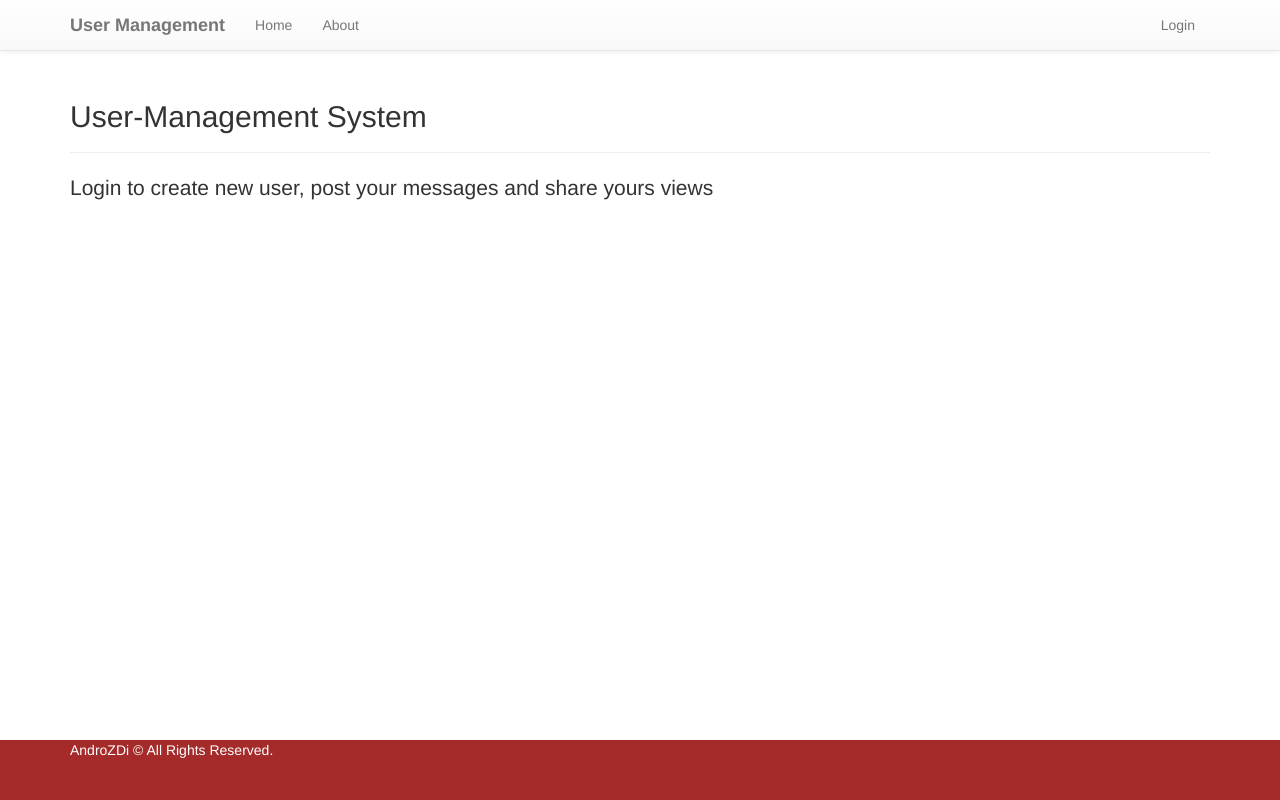
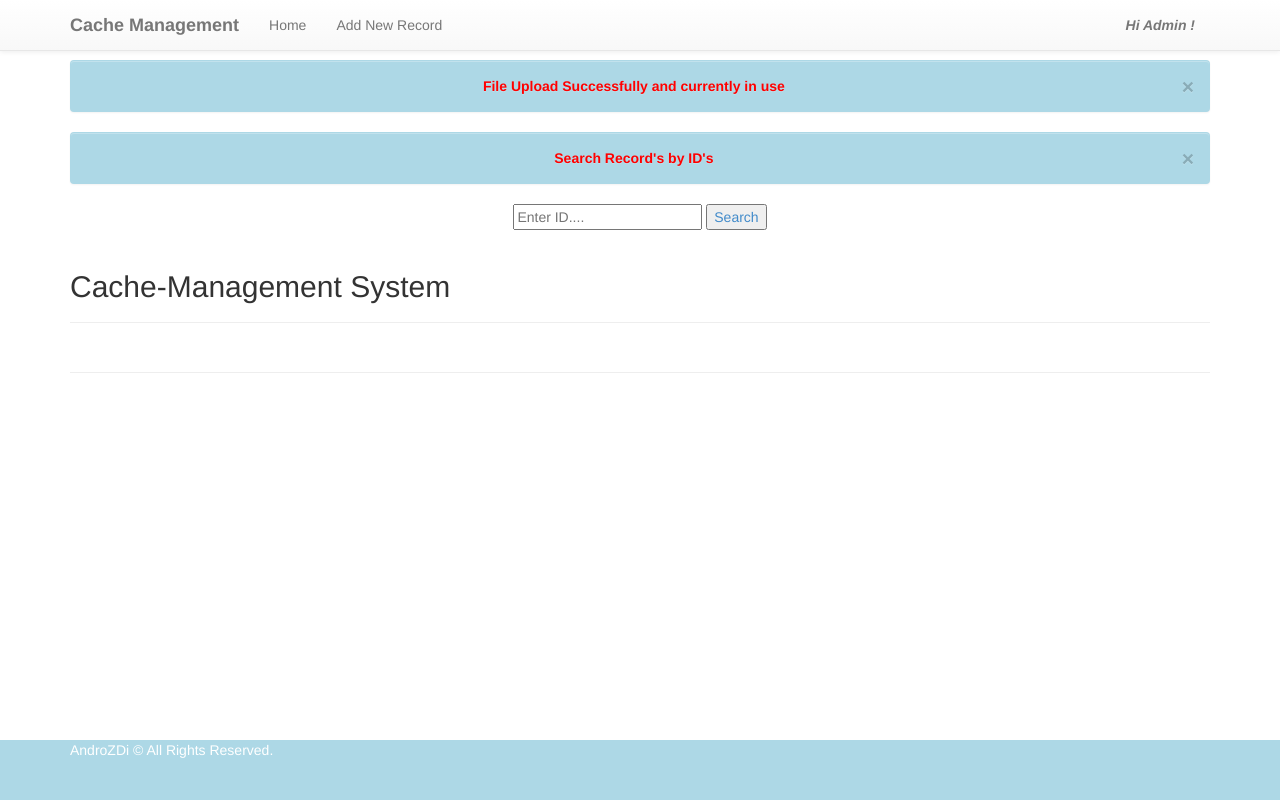
Before and after one commit to hriks/cache_python, a Flask app: template templates/pages/placeholder.home.html in a window 1280 px wide. Run offline with Flask 2, Linux system fonts and the light colour scheme; the template is opened without the code that fills it, so the values that code supplies are empty; some libraries are stand-ins or nearby versions.

Commit message:
dashboard page implemented

```diff
--- a/app.py
+++ b/app.py
@@ -2,11 +2,11 @@ from flask import Flask, render_template, request, redirect, url_for,\
     session, flash
 from flask.ext.sqlalchemy import SQLAlchemy
 from logging import Formatter, FileHandler
-import models
 from functools import wraps
-import flask_login_auth
 from forms import *
 import logging
+import sys
+import csv
 
 
 app = Flask(__name__)
@@ -16,30 +16,8 @@ db = SQLAlchemy(app)
 
 
 # Decorator's
-def login_requied(f):
-    @wraps(f)
-    def wrap(*args, **kwargs):
-        if 'name' in session:
-            return f(*args, **kwargs)
-        else:
-            flash(' Sorry! You Need to Login to view this page')
-            return redirect(url_for('login'))
-    return wrap
 
-
-def logout_requied(f):
-    @wraps(f)
-    def wrap(*args, **kwargs):
-        if 'name' in session:
-            flash(
-                ' Sorry! You are logged in Already. Logout to Do your Action')
-            return redirect(url_for('home'))
-        else:
-            return f(*args, **kwargs)
-    return wrap
-
-
-def auth_requied(f):
+def id_requied(f):
     @wraps(f)
     def wrap(*args, **kwargs):
         if session['role'] == 'admin':
@@ -54,8 +32,6 @@ def auth_requied(f):
 
 
 @app.route('/register', methods=['GET', 'POST'])
-@login_requied
-@auth_requied
 def register():
     form = RegisterForm(request.form)
     if request.method == 'POST':
@@ -76,68 +52,14 @@ def register():
 
 @app.route('/', methods=['GET', 'POST'])
 def home():
-    messages = models.message_show()
-    return render_template('pages/placeholder.home.html', messages=messages, session=session) # noqa
-
-
-@app.route('/about')
-def about():
-    return render_template('pages/placeholder.about.html')
-
-
-@app.route('/users')
-@login_requied
-def users():
-    users = models.users()
-    return render_template('pages/placeholder.users.html', users=users)
-
-
-@app.route('/logout')
-@login_requied
-def logout():
-    session.clear()
-    return redirect(url_for('home'))
-
-
-@app.route('/login', methods=['GET', 'POST'])
-@logout_requied
-def login():
-    error = None
-    session.clear()
-    form = LoginForm(request.form)
-    if request.method == 'POST':
-        username = form.name.data
-        password = form.password.data
-        value = flask_login_auth.authenticate(username, password)
-        if (value == 1):
-            role = flask_login_auth.role_authenticate(username, password)
-            blocked = flask_login_auth.blocked(username, password)
-            if not blocked:
-                session['name'] = username
-                session['role'] = role
-                session['editid'] = None
-                count = models.count_show(username)
-                messages = models.message_show()
-                if count[0][0]:
-                    session['count'] = count[0][0] + 1
-                    new_count = session['count']
-                new_count = models.count_add(username, new_count)
-                models.count_show(username)
-                return render_template('pages/placeholder.home.html', session=session, messages=messages) # noqa
-            else:
-                error = 'Your Account is blocked !\
-                Please contact Admin'
-                return render_template(
-                    'forms/login.html', form=form, error=error)
-        else:
-            error = 'Invalid username or password \
-            Please try again!'
-            return render_template('forms/login.html', form=form, error=error)
-    return render_template('forms/login.html', form=form)
+    input_file = csv.DictReader(open(sys.argv[1]))
+    for i in input_file:
+        print i
+    return render_template('pages/placeholder.home.html') # noqa
 
 
 @app.route('/search', methods=['GET', 'POST'])
-@login_requied
+@id_requied
 def search():
     search = request.form['search']
     match = flask_login_auth.searchbox(search)
@@ -146,16 +68,7 @@ def search():
                            match=match)
 
 
-@app.route('/index')
-@login_requied
-def index():
-    project = flask_login_auth.show_project(session['usersid'])
-    session['project'] = project
-    return render_template('pages/placeholder.home.html', session=session)
-
-
 @app.route('/message', methods=['GET', 'POST'])
-@login_requied
 def message():
     if request.method == 'POST':
         models.post_messages(
@@ -164,7 +77,7 @@ def message():
 
 
 @app.route('/delete', methods=['GET', 'POST'])
-@login_requied
+@id_requied
 def delete():
     if request.method == 'POST':
         models.message_delete(
@@ -172,17 +85,8 @@ def delete():
         return redirect(url_for('home'))
 
 
-@app.route('/block', methods=['GET', 'POST'])
-@login_requied
-def block():
-    if request.method == 'POST':
-        models.block(
-            request.form['submit'], request.form['userid'])
-        return redirect(url_for('users'))
-
-
 @app.route('/edit', methods=['GET', 'POST'])
-@login_requied
+@id_requied
 def edit():
     if request.method == 'POST':
         session['editid'] = request.form['submit']
@@ -190,7 +94,7 @@ def edit():
 
 
 @app.route('/update', methods=['GET', 'POST'])
-@login_requied
+@id_requied
 def update():
     if session['editid']:
         userid = session['editid']
--- a/templates/layouts/main.html
+++ b/templates/layouts/main.html
@@ -48,48 +48,47 @@
             <span class="icon-bar"></span>
             <span class="icon-bar"></span>
           </button>
-          <a class="navbar-brand" href="/"><b>User Management</b></a>
+          <a class="navbar-brand" href="/"><b>Cache Management</b></a>
         </div>
         <div class="collapse navbar-collapse" >
           <ul class="nav navbar-nav">
             <li {% if request.endpoint == 'home' %} class="active" {% endif %}><a href="{{ url_for('home') }}">Home</a></li>
-            <li {% if request.endpoint == 'about' %} class="active" {% endif %}><a href="{{ url_for('about') }}">About</a></li>
-            {% if session['name'] %}
-            {% if session['role'] == 'admin' %}
             <li {% if request.endpoint == 'register' %} class="active" {% endif %}><a href="{{ url_for('register') }}">
-            Create New User
+            Add New Record
             </a></li>
-            {% endif %}
-            <li {% if request.endpoint == 'users' %} class="active" {% endif %}><a href="{{ url_for('users') }}">
-            Users </a></li>
-             {% endif %}</a></li>
 
           </ul>
-          <ul class="nav navbar-nav pull-right">{% if session['name'] %}
+          <ul class="nav navbar-nav pull-right">
 
-            <li> <a>
-            <form action="search" method="post" class="form">
-            <input type="text" name="search" placeholder="search User..."> <input type="submit" name= "Search" value ="Search" />
-            </form>
+          <li> <a>
+            <b><i>Hi Admin !</i></b>
             </a></li>
 
-
-          <li> <a>
-            <b><i>Hi {{ session['name'] }}!</i></b>
-            </a></li>
-
-          <li><a href="{{ url_for('logout') }}">Logout</a></li>
-
-          {% else %}
-            <li><a href="{{ url_for('login') }}">Login</a></li>
-          {% endif %}
           </ul>
         </div><!--/.nav-collapse -->
       </div>
     </div>
 
     <!-- Begin page content -->
-    <main id="content" role="main" class="container">
+    <main id="content" role="main" class="container" >
+      <div class="alert alert-block alert-error fade in" style="background-color: lightblue">
+          <a class="close" data-dismiss="alert">&times;</a>
+          <p style="text-align: center; color: red">
+            <b>File Upload Successfully and currently in use</b>
+          </p>
+      </div>
+      <div class="alert alert-block alert-error fade in" style="background-color: lightblue">
+          <a class="close" data-dismiss="alert">&times;</a>
+          <p style="text-align: center; color: red">
+            <b>Search Record's by ID's</b>
+          </p>
+      </div>
+      <a style="text-align: center;">
+        <form action="search" method="post" class="form">
+          <input type="text" name="search" placeholder="Enter ID....">
+          <input type="submit" name= "Search" value ="Search" />
+        </form>
+      </a>
 
       {% with messages = get_flashed_messages() %}
         {% if messages %}
@@ -108,15 +107,9 @@
 
   </div>
 
-  <div id="footer" style="background-color: brown; color: white">
+  <div id="footer" style="background-color: lightblue; color: white">
     <div class="container">
       <p>AndroZDi &copy; All Rights Reserved. </p>
-      {% if session['name'] %}
-          <p>
-            Login count: {{ session['count'] }}
-          </p>
-      {% endif %}
-      {% block footer %}{% endblock %}
     </div>
   </div>
 
@@ -125,12 +118,5 @@
   <script type="text/javascript" src="/static/js/libs/bootstrap-3.1.1.min.js" defer></script>
   <script type="text/javascript" src="/static/js/plugins.js" defer></script>
   <script type="text/javascript" src="/static/js/script.js" defer></script>
-  <script>
-  window._gaq = [['_setAccount','UAXXXXXXXX1'],['_trackPageview'],['_trackPageLoadTime']];
-  Modernizr.load({
-    load: ('https:' == location.protocol ? '//ssl' : '//www') + '.google-analytics.com/ga.js'
-  });
-  </script>
-
 </body>
 </html>
--- a/templates/pages/placeholder.home.html
+++ b/templates/pages/placeholder.home.html
@@ -3,48 +3,9 @@
 {% block content %}
 
 <div class="page-header">
-    <h2>User-Management System</h2>
+    <h2>Cache-Management System</h2>
 </div>
-{% if session['role'] %}
 
 <div class="page-header">
-    <form action = "message" id="message" method = post>
-        <input id =message name="message" type = "text" placeholder = "Post your update here" style="height: 70px; width: 700px">
-        </br>
-        <input name ="Post update" type="submit" />
-    </form>
 </div>
-<div class="page-header">
-    <h2> Latest Update </h2>
-
-    <table border="5px" style="border-style:outset; border-width:2px; padding-left:4px; padding-right:4px; padding-top:1px; padding-bottom:1px" bgcolor="#33CCFF" width="921">
-    {% for message in messages %}
-    <tr>
-        <td style="text-align: center;font-size: 10px; background-color : #717D7E" width="150">
-            <font color="white" size="3">
-                <strong>{{message[1]}} </strong>Says
-            </font>
-                {% if session['role'] == 'admin' %}
-                </br>
-                <form action="delete" method= POST >
-                    <button name="submit" value="{{ message[0] }}" type="submit" style="width: 100%">Delete</button>
-                </form>
-                {% endif %}
-        </td>
-        <td style="text-align: left;font-size: 10px; background-color : #E5DDDB">
-            <font color="#000000" size="2">
-                <strong> {{message[2]}}</strong>
-            </font>
-        </td>
-    </tr>
-    {% endfor %}
-    </table>
-
-    {{ message }}
-</div>
-{% elif not session['name']%}
-<p class="lead">Login to create new user, post your messages and share yours views</p>
-{% else %}
-<p class="lead">Post your ideas or message's</p>
-{% endif %}
 {% endblock %}
```
